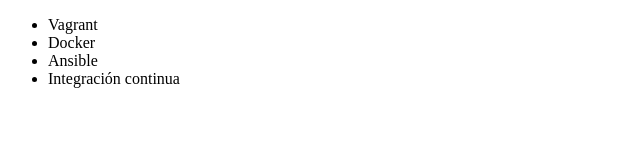
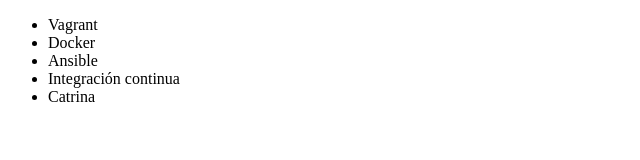
Before and after one commit to CaroV16/Curso-Github, a plain HTML site: page Index.html in a window 1280 px wide. Shown: the full height of the page, 0-640 px from the left. Drawn offline with Linux system fonts and the light colour scheme.

Commit message:
se puso otro item en la lista

```diff
--- a/Index.html
+++ b/Index.html
@@ -10,6 +10,7 @@
          <li> Docker </li>
          <li> Ansible </li>
          <li> Integración continua </li>
+         <li>Catrina</li>
      </ul>
 </body>
 </html>
```
